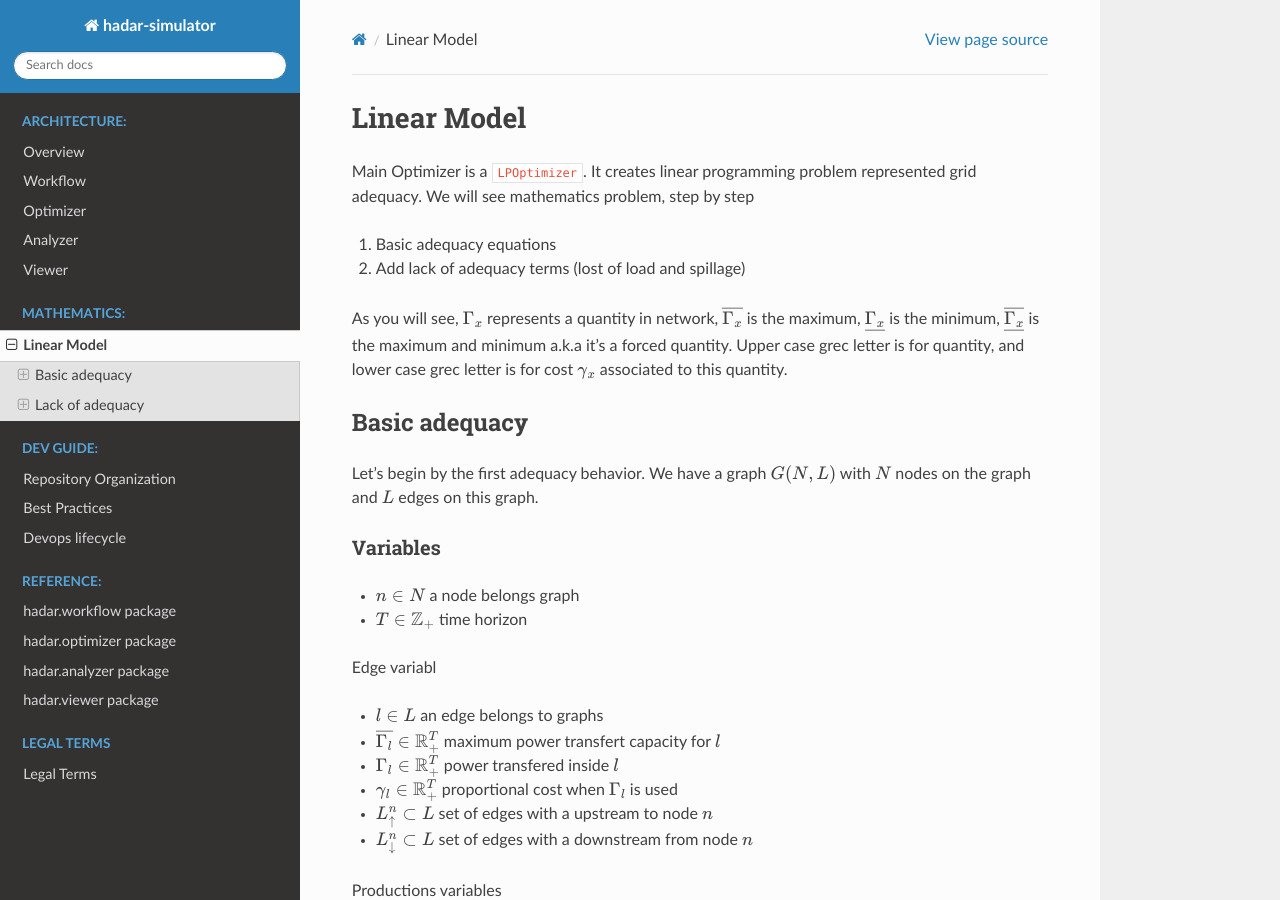
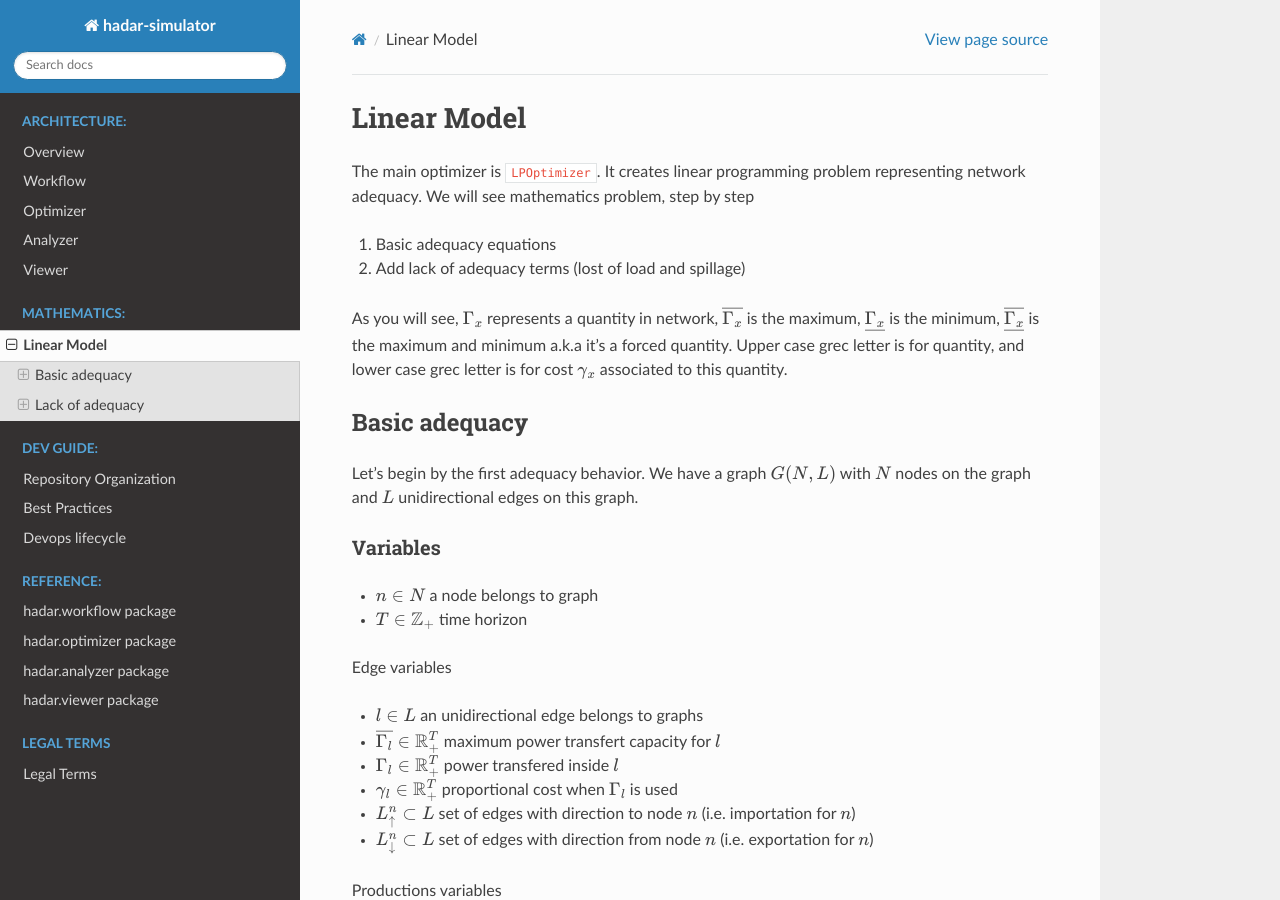
Before and after one commit to hadar-simulator/hadar, a Sphinx documentation site: the page built from docs/source/mathematics/linear-model.rst, in a window 1280 px wide and 900 px high. Built offline with Sphinx 7.4.7 and the Read the Docs theme 2.0.0, drawn with Linux system fonts in a browser that asks for light colours.

Commit message:
Fix mistake in linear model

```diff
--- a/docs/source/architecture/analyzer.rst
+++ b/docs/source/architecture/analyzer.rst
@@ -5,9 +5,9 @@ For a high abstraction and to be agnostic about technology, Hadar uses objects a
 
 Today, there is only :code:`ResultAnalyzer`, with two features level:
 
-* **high level ** user asks directly to compute global cost and global remain capacity, etc.
+* **high level** user asks directly to compute global cost and global remain capacity, etc.
 
-* **low level ** user asks *raw* data represented inside pandas Dataframe.
+* **low level** user asks *raw* data represented inside pandas Dataframe.
 
 Before speaking about this features, let's see how data are transformed.
 
--- a/docs/source/mathematics/linear-model.rst
+++ b/docs/source/mathematics/linear-model.rst
@@ -3,7 +3,7 @@
 Linear Model
 ============
 
-Main Optimizer is a :code:`LPOptimizer`. It creates linear programming problem represented grid adequacy. We will see mathematics problem, step by step
+The main optimizer is :code:`LPOptimizer`. It creates linear programming problem representing network adequacy. We will see mathematics problem, step by step
 
 #. Basic adequacy equations
 #. Add lack of adequacy terms (lost of load and spillage)
@@ -13,18 +13,18 @@ As you will see, :math:`\Gamma_x` represents a quantity in network, :math:`\over
 Basic adequacy
 --------------
 
-Let's begin by the first adequacy behavior. We have a graph :math:`G(N, L)` with :math:`N` nodes on the graph and :math:`L`  edges on this graph.
+Let's begin by the first adequacy behavior. We have a graph :math:`G(N, L)` with :math:`N` nodes on the graph and :math:`L`  unidirectional edges on this graph.
 
 Variables
 *********
 
-* :math:`n \in N` a node belongs graph
+* :math:`n \in N` a node belongs to graph
 
 * :math:`T \in \mathbb{Z}_+` time horizon
 
-Edge variabl
+Edge variables
 
-* :math:`l \in L` an edge belongs to graphs
+* :math:`l \in L` an unidirectional edge belongs to graphs
 
 * :math:`\overline{\Gamma_l} \in \mathbb{R}^T_+` maximum power transfert capacity for :math:`l`
 
@@ -32,9 +32,9 @@ Edge variabl
 
 * :math:`\gamma_l \in \mathbb{R}^T_+` proportional cost when :math:`\Gamma_l` is used
 
-* :math:`L^n_\uparrow \subset L` set of edges with a upstream to node :math:`n`
+* :math:`L^n_\uparrow \subset L` set of edges with direction to node :math:`n` (i.e. importation for :math:`n`)
 
-* :math:`L^n_\downarrow \subset L` set of edges with a downstream from node :math:`n`
+* :math:`L^n_\downarrow \subset L` set of edges with direction from node :math:`n` (i.e. exportation for :math:`n`)
 
 
 Productions variables
```
